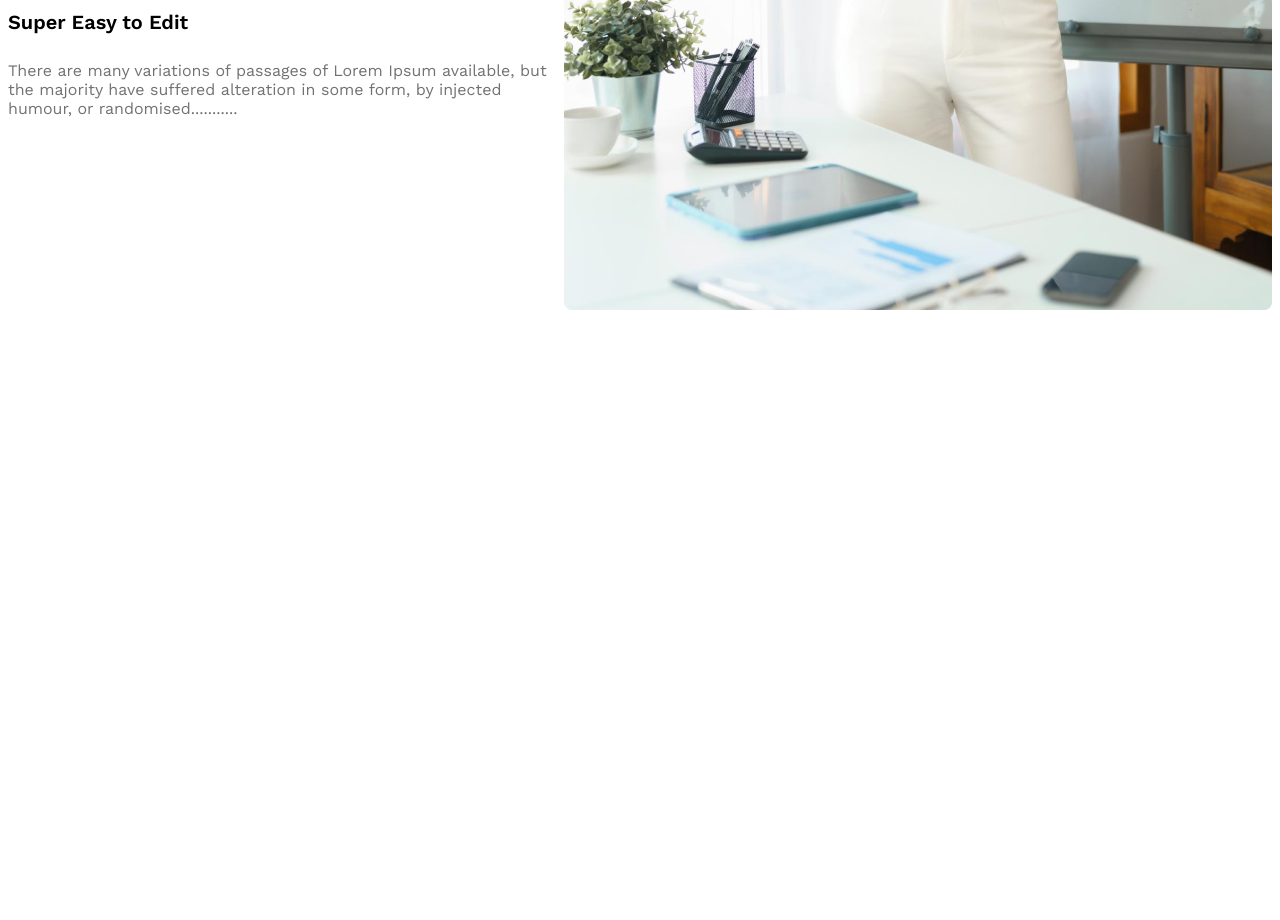
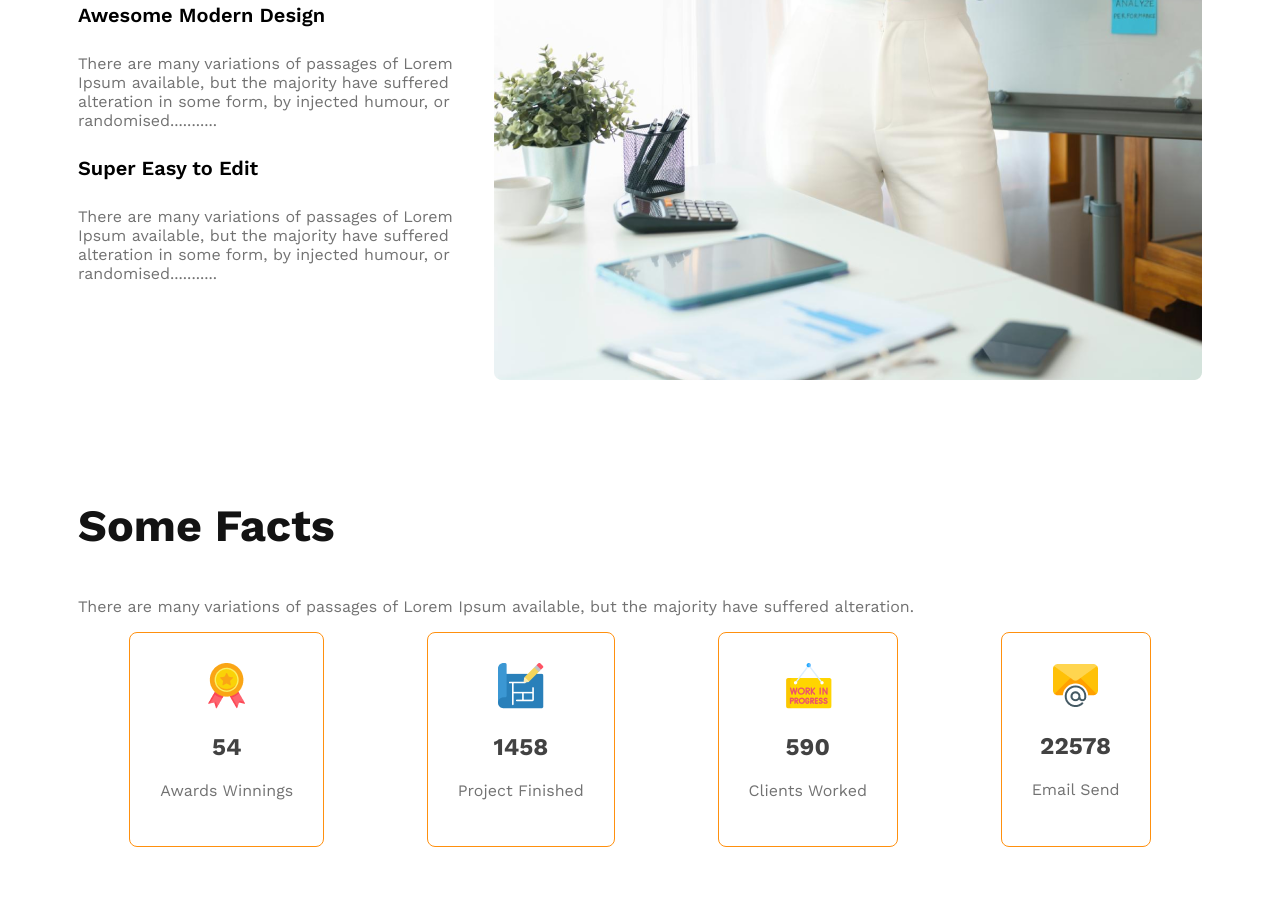
Before and after one commit to tandra048/module9, a plain HTML site: page index.html in a window 1280 px wide. Shown: the part 2500-3420 px from the top of the page. Before the commit the page ends 2822 px from the top, so only its background shows below. Drawn offline with nearby package versions, Linux system fonts and the light colour scheme.

Commit message:
card section is responsive

```diff
--- a/index.html
+++ b/index.html
@@ -88,5 +88,35 @@
         </div>
     </section>
     <!--experience end here-->
+
+    <!--card section start here-->
+    <section class="facts-container">
+        <h3>Some Facts</h3>
+        <p>There are many variations of passages of Lorem Ipsum available, but the majority have suffered alteration.</p>
+        <div class="facts-card-container">
+        <div class="card">
+            <img src="images/icons/ribon.png" alt="">
+            <h2>54</h2>
+            <p>Awards Winnings</p>
+        </div>
+        <div class="card">
+            <img src="images/icons/projects.png" alt="">
+             <h2>1458</h2>
+             <p>Project Finished</p>
+        </div>
+        <div class="card">
+            <img src="images/icons/customers.png" alt="">
+            <h2>590</h2>
+            <p>Clients Worked</p>
+        </div>
+        <div class="card">
+            <img src="images/icons/email.png" alt="">
+            <h2>22578</h2>
+            <p>Email Send</p>
+        </div>
+    </div>
+    </section>
+    <!--card section end here-->
+
 </body>
 </html>
--- a/style.css
+++ b/style.css
@@ -107,6 +107,8 @@ p{
 
     .experience-container{
         display: flex;
+        padding: 70px 70px 0px 70px;
+
     }
     h4{
         font-size: 1.25rem;
@@ -114,6 +116,29 @@ p{
     }
 
     /* experience part start here*/
+
+    /* card section start here */
+    .facts-container{
+        padding: 70px;
+    }
+    .facts-card-container{
+        display: flex;
+        justify-content: space-around;
+    }
+
+    .card{
+        border-radius: 8px;
+        border: 1px solid #FF900E;
+        text-align: center;
+        padding: 30px 30px;
+    }
+    .card h2{
+        color: #424242;
+    }
+   .card>img h2 p{
+        margin: 5px;
+    }
+/* card section end here */
 
 /*responsive part start*/
 
@@ -151,3 +176,14 @@ p{
    }
 
 }
+
+/* card section start here */
+@media screen  and (max-width:576px) {
+    .facts-card-container{
+        flex-direction:column;
+        gap:10px;
+    }
+    .facts-container{
+        padding: 0;
+    }
+}
```
